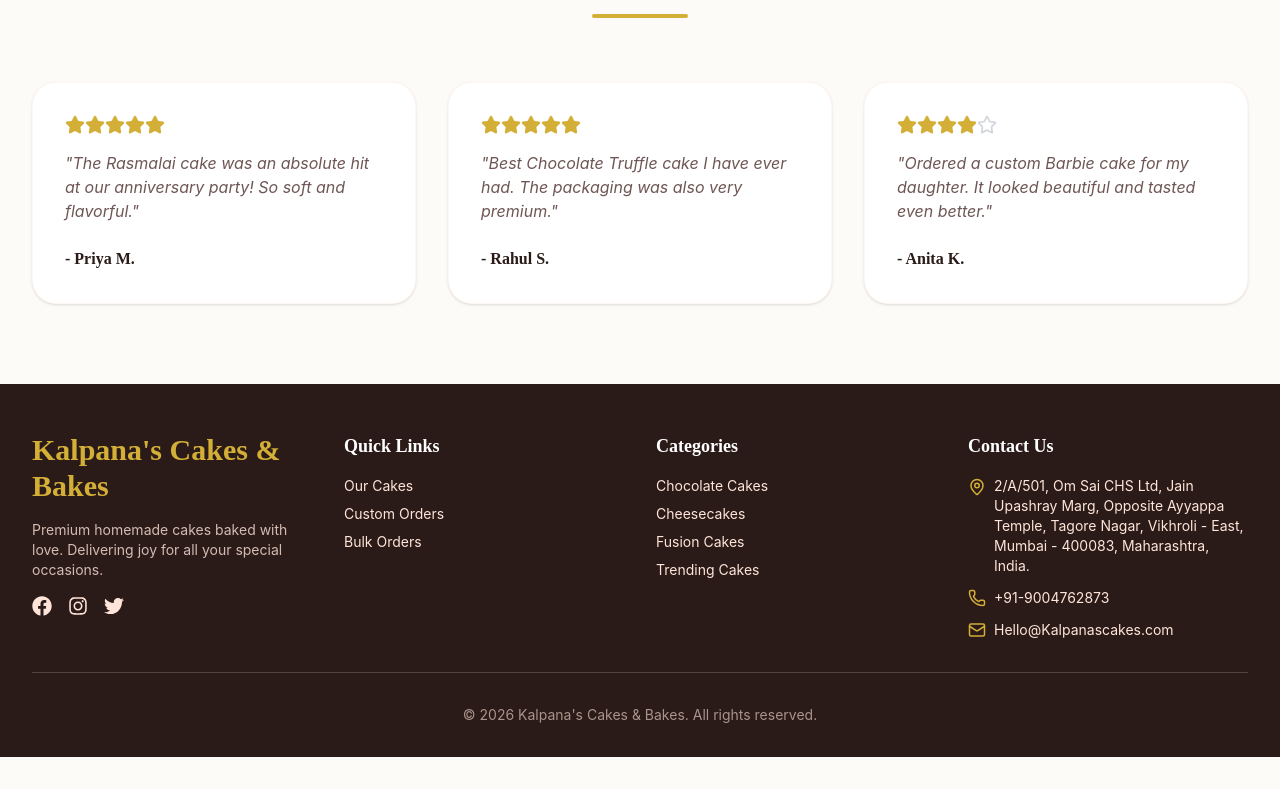
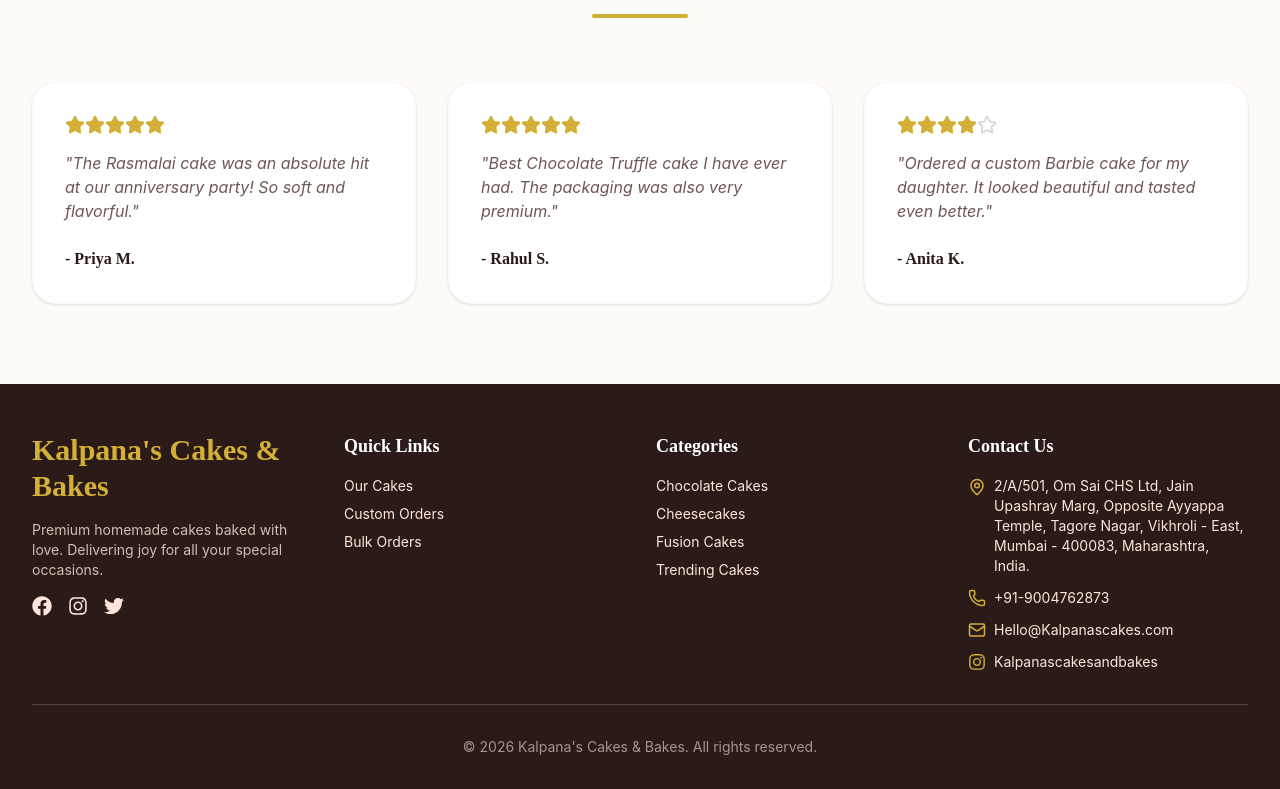
Before and after one commit to kalpanascakesandbakes-tech/kalpanascakesandbakes, a React (Vite) app: page / in a window 1280 px wide. Shown: the part 3338-4127 px from the top of the page. Before the commit the page ends 4095 px from the top, so only its background shows below. Built offline with nearby package versions, Linux system fonts and the light colour scheme.

Commit message:
feat: add Instagram link and logo to footer

```diff
--- a/src/components/layout/Footer.jsx
+++ b/src/components/layout/Footer.jsx
@@ -17,7 +17,15 @@ const Footer = () => {
             </p>
             <div className="flex space-x-4">
               <a href="#" className="hover:text-bakery-gold transition-colors"><FaFacebook size={20} /></a>
-              <a href="#" className="hover:text-bakery-gold transition-colors"><FaInstagram size={20} /></a>
+              <a
+                href="https://www.instagram.com/kalpanascakesandbakes?utm_source=qr&igsh=dHQzNml4NHg1cHFz"
+                target="_blank"
+                rel="noopener noreferrer"
+                className="hover:text-bakery-gold transition-colors"
+                title="Instagram"
+              >
+                <FaInstagram size={20} />
+              </a>
               <a href="#" className="hover:text-bakery-gold transition-colors"><FaTwitter size={20} /></a>
             </div>
           </div>
@@ -59,6 +67,17 @@ const Footer = () => {
                 <Mail size={18} className="text-bakery-gold shrink-0" />
                 <span>Hello@Kalpanascakes.com</span>
               </li>
+              <li className="flex items-center gap-2">
+                <FaInstagram size={18} className="text-bakery-gold shrink-0" />
+                <a
+                  href="https://www.instagram.com/kalpanascakesandbakes?utm_source=qr&igsh=dHQzNml4NHg1cHFz"
+                  target="_blank"
+                  rel="noopener noreferrer"
+                  className="hover:text-bakery-gold transition-colors"
+                >
+                  Kalpanascakesandbakes
+                </a>
+              </li>
             </ul>
           </div>
         </div>
```
